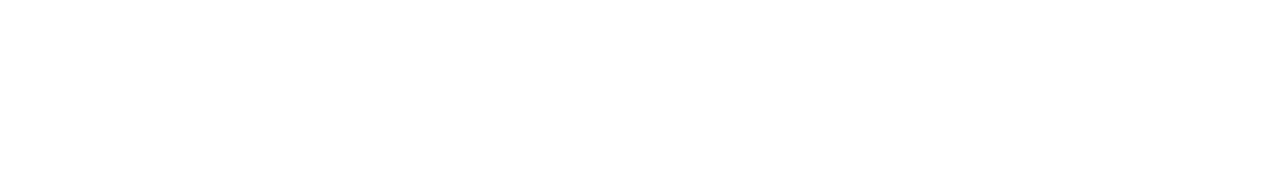
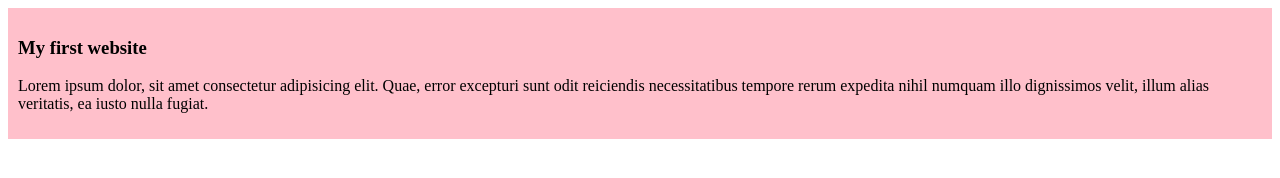
Before and after one commit to soheba/my-first-github-repo, a plain HTML site: page index.html in a window 1280 px wide. Drawn offline with Linux system fonts and the light colour scheme.

Commit message:
my first website

```diff
--- a/index.html
+++ b/index.html
@@ -4,6 +4,17 @@
     <meta charset="UTF-8" />
     <meta name="viewport" content="width=device-width, initial-scale=1.0" />
     <title>My First Ever Github Repo</title>
+    <link rel="stylesheet" href="styles/blog.css" />
   </head>
-  <body></body>
+  <body>
+    <div>
+      <h3>My first website</h3>
+      <p>
+        Lorem ipsum dolor, sit amet consectetur adipisicing elit. Quae, error
+        excepturi sunt odit reiciendis necessitatibus tempore rerum expedita
+        nihil numquam illo dignissimos velit, illum alias veritatis, ea iusto
+        nulla fugiat.
+      </p>
+    </div>
+  </body>
 </html>
--- /dev/null
+++ b/styles/blog.css
@@ -0,0 +1,4 @@
+div {
+  background-color: pink;
+  padding: 10px;
+}
```
